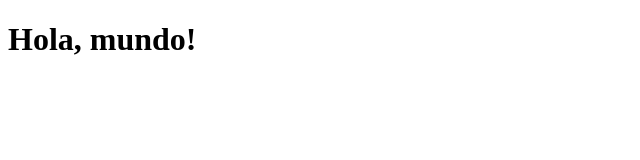
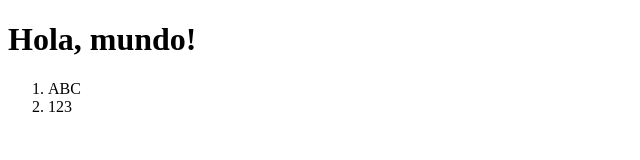
Before and after one commit to IsraelNarvaezSaavedra/prueba_git, a plain HTML site: page index.html in a window 1280 px wide. Shown: the full height of the page, 0-640 px from the left. Drawn offline with Linux system fonts and the light colour scheme.

Commit message:
Update index.html
añado lista

```diff
--- a/index.html
+++ b/index.html
@@ -7,5 +7,9 @@
 </head>
 <body>
     <h1>Hola, mundo!</h1>
+    <ol>
+        <li>ABC</li>
+        <li>123</li>
+    </ol>
 </body>
 </html>
```
